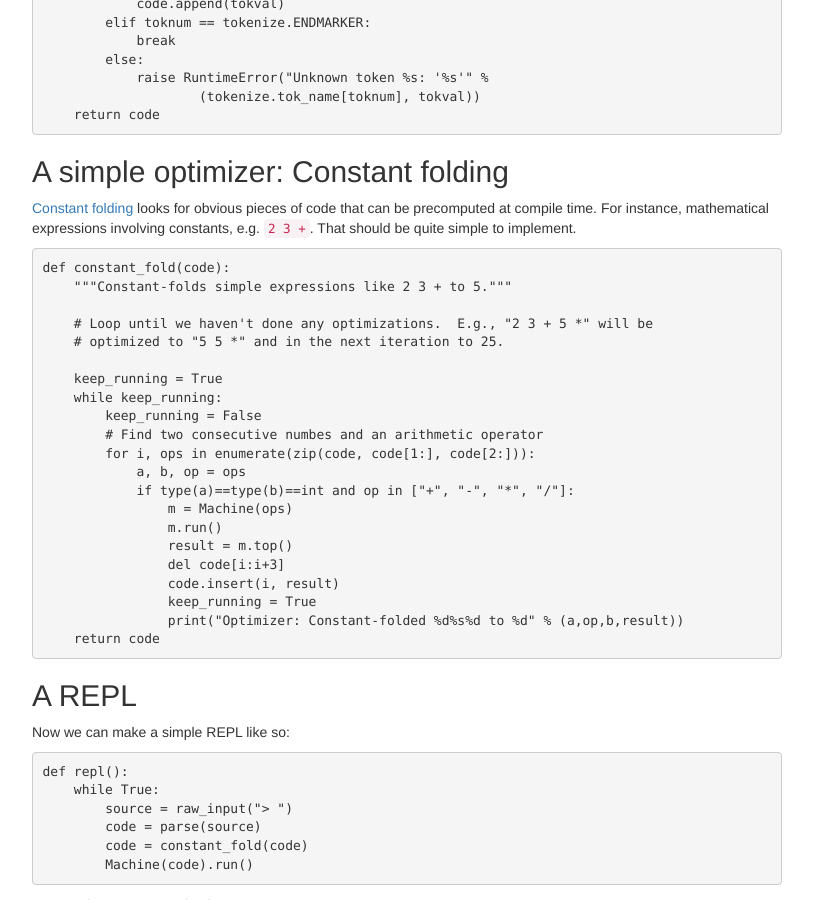
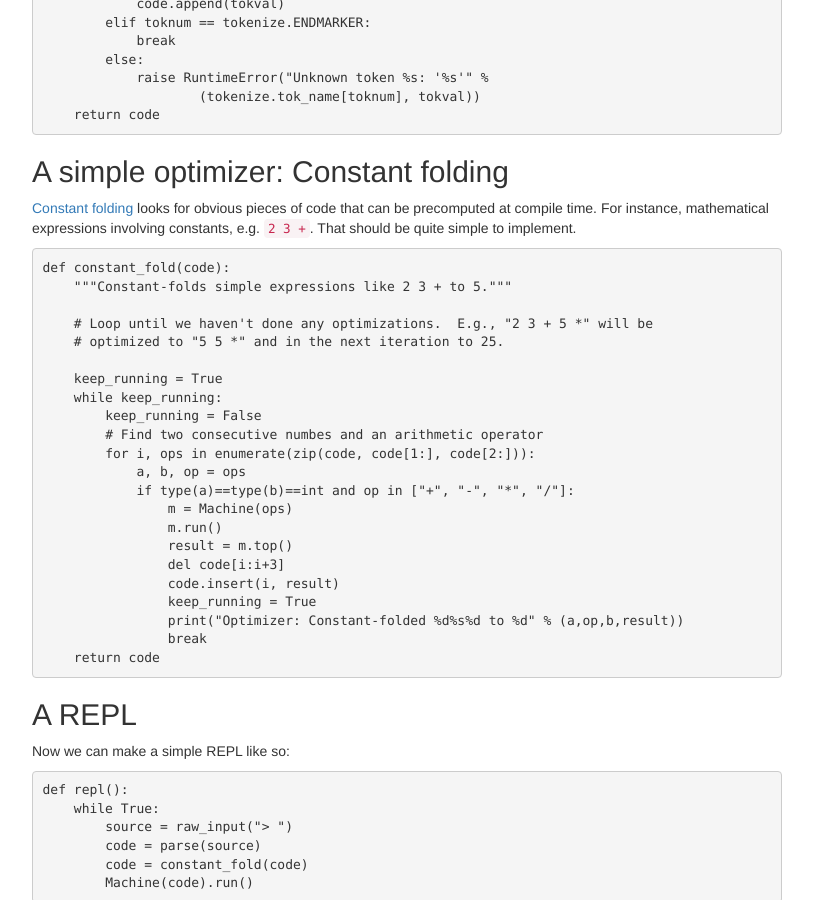
Before and after one commit to cslarsen/csl.name, a Jekyll site: the page built from _posts/2015-01-28-vm.md, in a window 1280 px wide and 900 px high, scrolled down 4833 px. Shown: the whole window, without its empty margins (38-851 px from the left). Built offline with Jekyll 4.4.1, drawn with Linux system fonts in a browser that asks for light colours; Markdown is read by kramdown in place of the engine named in the settings; comment, search, counter and statistics services are not loaded.

Commit message:
Fixes bug

```diff
--- a/_includes/vm.py
+++ b/_includes/vm.py
@@ -226,6 +226,7 @@ def constant_fold(code):
                 code.insert(i, result)
                 keep_running = True
                 print("Optimizer: Constant-folded %d%s%d to %d" % (a,op,b,result))
+                break
     return code
 
 def repl():
--- a/_posts/2015-01-28-vm.md
+++ b/_posts/2015-01-28-vm.md
@@ -314,6 +314,7 @@ involving constants, e.g. `2 3 +`.  That should be quite simple to implement.
                     code.insert(i, result)
                     keep_running = True
                     print("Optimizer: Constant-folded %d%s%d to %d" % (a,op,b,result))
+                    break
         return code
 
 A REPL
```
